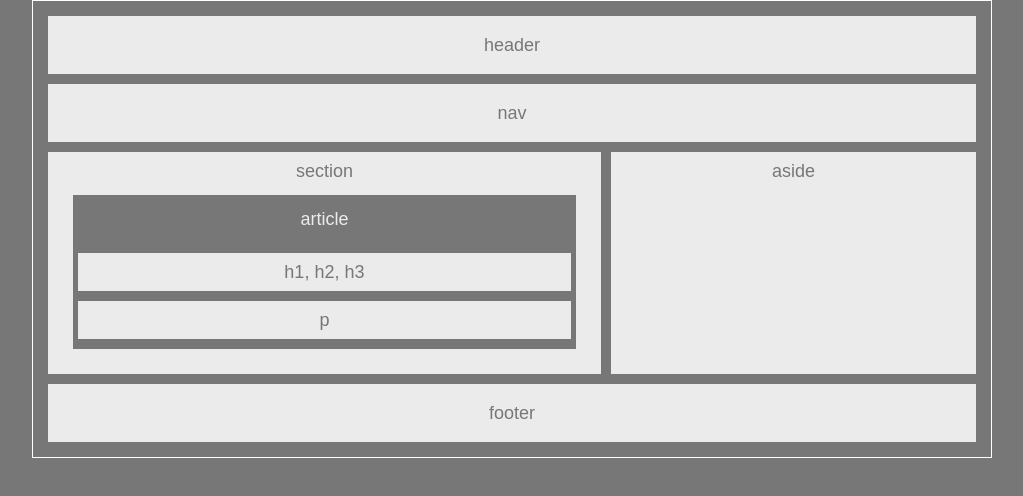
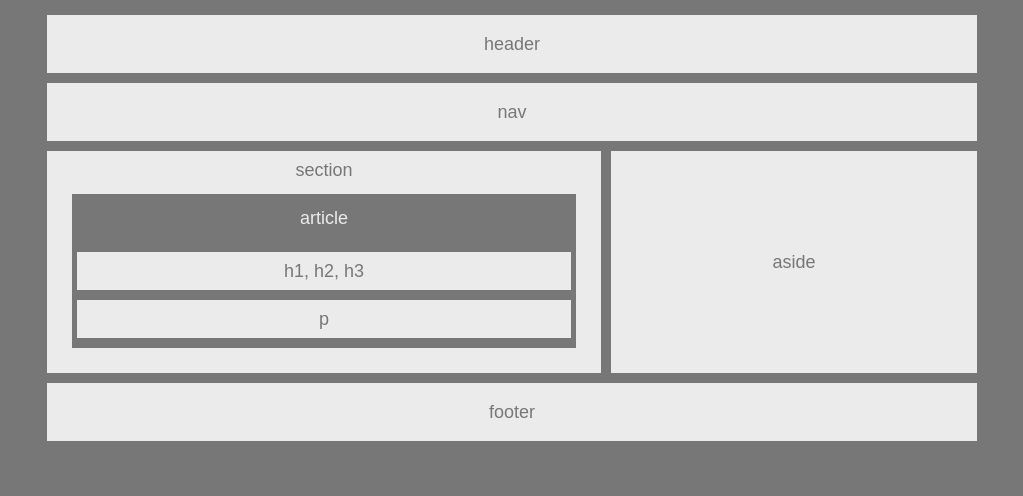
Before and after one commit to trevorsmay/HW-Wireframe, a plain HTML site: page index.html in a window 1280 px wide. Shown: the whole page, without its empty margins (128-1151 px from the left). Drawn offline with Linux system fonts and the light colour scheme.

Commit message:
corrected and final

```diff
--- a/style.css
+++ b/style.css
@@ -49,12 +49,12 @@ table {
 
 * {
     box-sizing: border-box;
-    text-align: center;
+    align-content: center;
 }
 
 body {
     background-color: #777;
-    align-content: center;
+    text-align: center;
     font-size: 18px;
     font-family: Arial, Helvetica, sans-serif;
     color: #777;
@@ -64,7 +64,6 @@ body {
     width: 960px;
     margin: 0 auto;
     padding: 10px;
-    border: 1px solid white;
 }
 
 .header {
```
